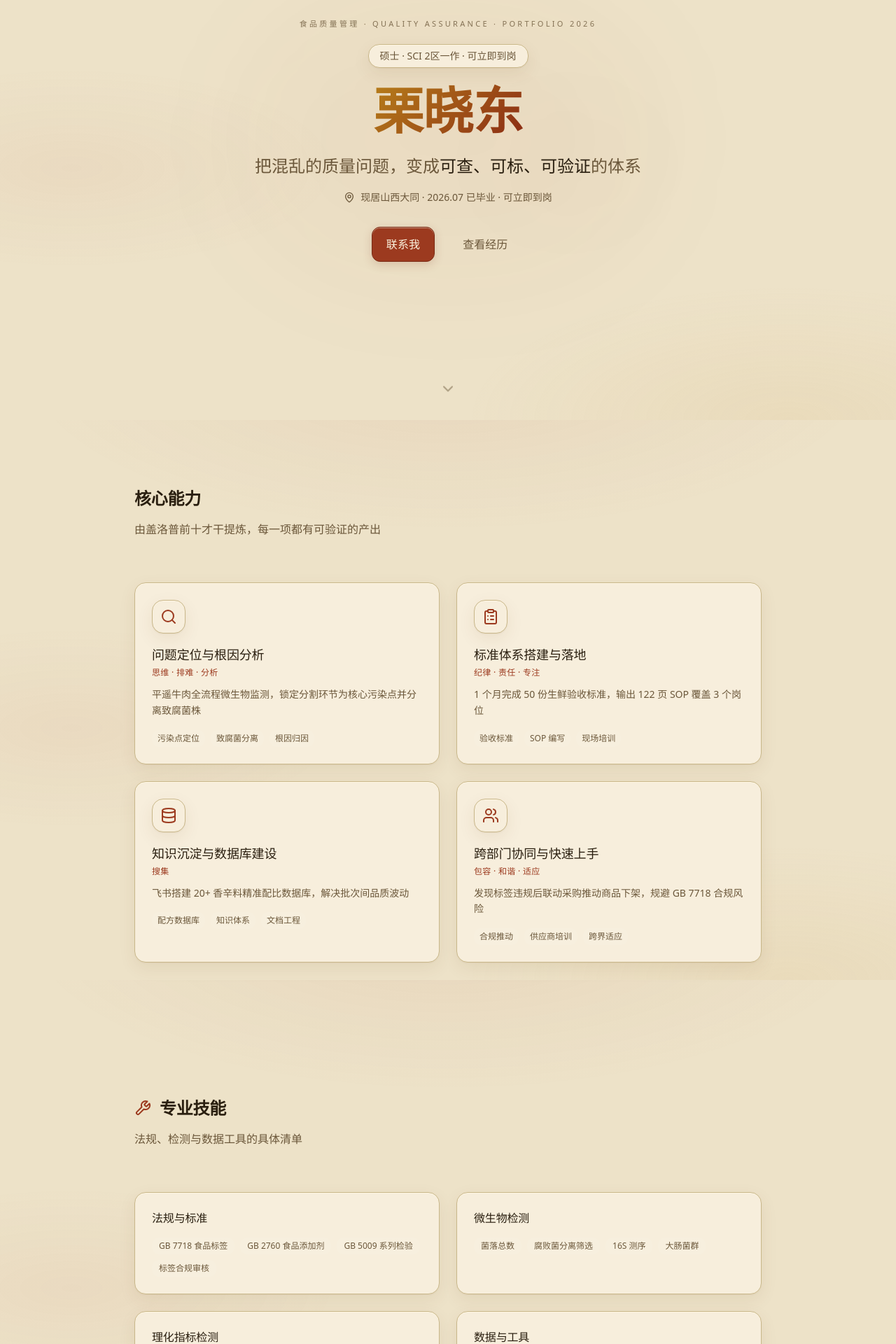
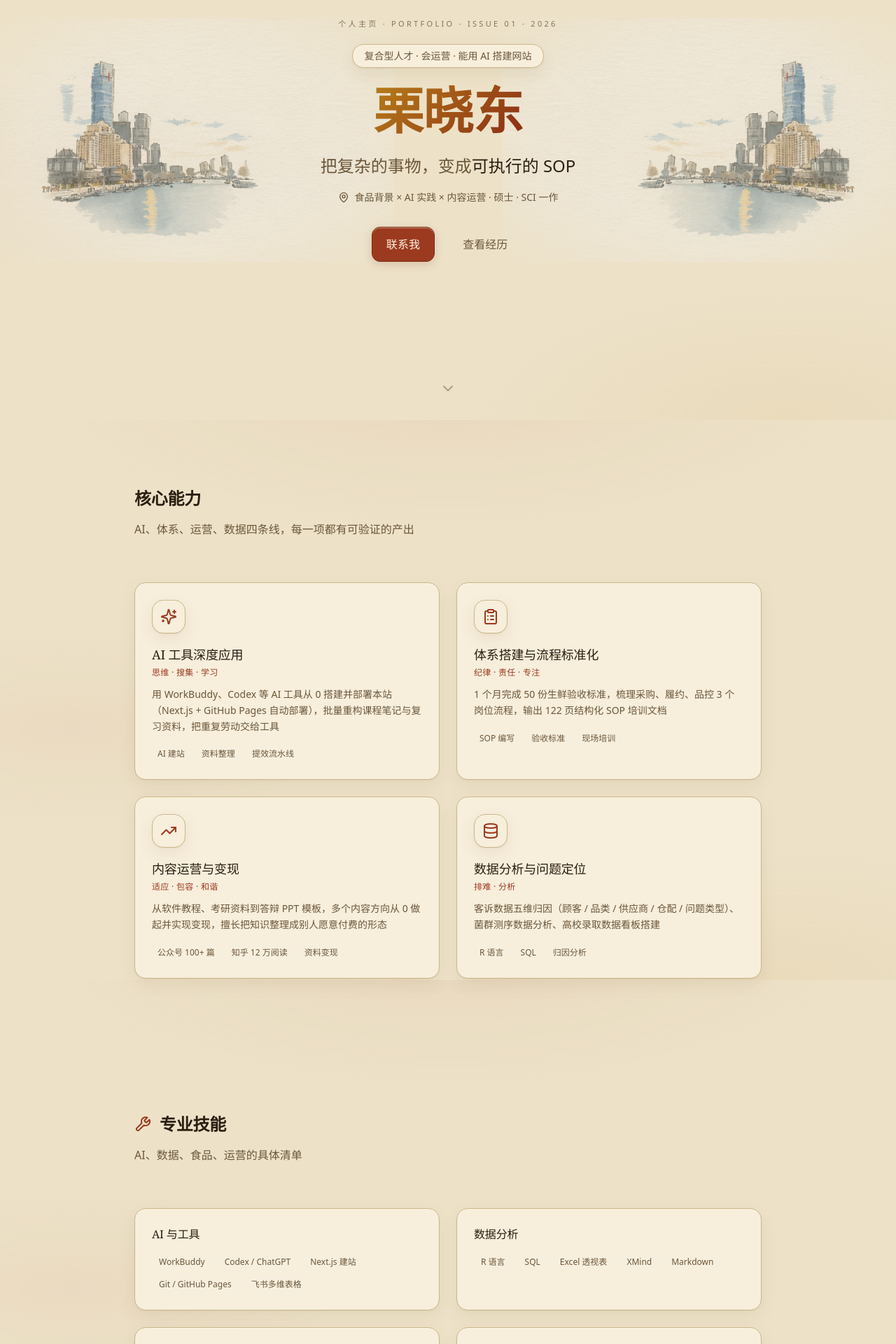
Before and after one commit to pw000123/pw000123.github.io, a Next.js app: page / in a window 1280 px wide. Shown: the part 200-2120 px from the top of the page at 70% size. Built offline with nearby package versions, Linux system fonts and the light colour scheme.

Commit message:
综合版主页：AI/运营/食品并列展示 + 水彩素描背景补白，移除求职意向

```diff
--- a/src/app/globals.css
+++ b/src/app/globals.css
@@ -135,6 +135,53 @@
 
 body {
   @apply font-sans antialiased;
+}
+
+/* ===== 素描水彩背景层：左右两侧各一幅，中间留白给内容 ===== */
+.sketch-backdrop {
+  position: fixed;
+  inset: 0;
+  z-index: -1;
+  pointer-events: none;
+  overflow: hidden;
+}
+
+.sketch-side {
+  position: absolute;
+  top: 50%;
+  width: min(44vw, 640px);
+  aspect-ratio: 1536 / 952;
+  background: url('/sketch-bg.png') center / contain no-repeat;
+  opacity: 0.75;
+  mix-blend-mode: multiply;
+  /* 用径向蒙版把图片边缘羽化进奶油底色，避免出现生硬的矩形边界 */
+  -webkit-mask-image: radial-gradient(
+    ellipse 72% 72% at 50% 50%,
+    #000 52%,
+    transparent 98%
+  );
+  mask-image: radial-gradient(
+    ellipse 72% 72% at 50% 50%,
+    #000 52%,
+    transparent 98%
+  );
+}
+
+.sketch-left {
+  left: 0;
+  transform: translateY(-50%);
+}
+
+.sketch-right {
+  right: 0;
+  transform: translateY(-50%) scaleX(-1);
+}
+
+/* 小屏（手机/窄平板）内容占满宽度，隐藏侧边素描避免干扰阅读 */
+@media (max-width: 900px) {
+  .sketch-side {
+    display: none;
+  }
 }
 
 /* ===== 杂志感排版默认：标题用衬线 ===== */
--- a/src/app/layout.tsx
+++ b/src/app/layout.tsx
@@ -3,27 +3,25 @@ import './globals.css';
 
 export const metadata: Metadata = {
   title: {
-    default: '栗晓东 | 食品质量管理',
+    default: '栗晓东 | 个人主页',
     template: '%s | 栗晓东',
   },
   description:
-    '食品质量管理硕士，SCI 2区一作。专注生鲜品控、标准体系搭建与微生物风险控制，把混乱的质量问题变成可查、可标、可验证的体系。',
+    '食品硕士，也是 AI 工具重度使用者与内容运营实践者：用 AI 搭网站、写教程、做数据看板，也做品控与标准体系。这里是我的经历合集。',
   keywords: [
     '栗晓东',
-    '食品质量管理',
-    '生鲜品控',
-    '食品安全',
-    'GB 7718',
-    'GB 2760',
-    '微生物检测',
+    '个人主页',
+    'AI 工具',
+    '内容运营',
+    '数据分析',
+    '食品质量',
     'SOP',
-    '山西农业大学',
   ],
   authors: [{ name: '栗晓东' }],
   openGraph: {
-    title: '栗晓东 | 食品质量管理',
+    title: '栗晓东 | 个人主页',
     description:
-      '食品质量管理硕士，SCI 2区一作。专注生鲜品控、标准体系搭建与微生物风险控制。',
+      '食品硕士 × AI 实践 × 内容运营：用 AI 把复杂事物变成可执行的 SOP。',
     locale: 'zh_CN',
     type: 'website',
   },
@@ -48,7 +46,14 @@ export default function RootLayout({
 }>) {
   return (
     <html lang="zh-CN">
-      <body className={`antialiased`}>{children}</body>
+      <body className={`antialiased`}>
+        {/* 素描水彩背景：左右各一幅（右侧为镜像），衬托中间内容 */}
+        <div aria-hidden className="sketch-backdrop">
+          <div className="sketch-side sketch-left" />
+          <div className="sketch-side sketch-right" />
+        </div>
+        {children}
+      </body>
     </html>
   );
 }
--- a/src/app/page.tsx
+++ b/src/app/page.tsx
@@ -10,12 +10,17 @@ import {
   Search,
   ClipboardList,
   Database,
-  Users,
+  Sparkles,
   Wrench,
   Briefcase,
+  TrendingUp,
   Microscope,
   GraduationCap,
   MapPin,
+  Globe,
+  PenLine,
+  Table2,
+  FileStack,
 } from 'lucide-react';
 
 // 复制到剪贴板的 Hook
@@ -35,7 +40,6 @@ function useCopyToClipboard() {
   return { copied, copy };
 }
 
-// 联系方式（求职版：只保留可被 HR 直接使用的入口）
 const contacts = [
   {
     type: 'email',
@@ -52,55 +56,59 @@ const contacts = [
   },
 ];
 
-// 核心能力：由盖洛普前十才干翻译而来
+// 核心能力：综合版（AI / 体系 / 运营 / 数据），由盖洛普前十才干翻译而来
 const abilities = [
   {
-    icon: Search,
-    title: '问题定位与根因分析',
-    talents: '思维 · 排难 · 分析',
-    highlights: ['污染点定位', '致腐菌分离', '根因归因'],
-    detail: '平遥牛肉全流程微生物监测，锁定分割环节为核心污染点并分离致腐菌株',
+    icon: Sparkles,
+    title: 'AI 工具深度应用',
+    talents: '思维 · 搜集 · 学习',
+    highlights: ['AI 建站', '资料整理', '提效流水线'],
+    detail:
+      '用 WorkBuddy、Codex 等 AI 工具从 0 搭建并部署本站（Next.js + GitHub Pages 自动部署），批量重构课程笔记与复习资料，把重复劳动交给工具',
   },
   {
     icon: ClipboardList,
-    title: '标准体系搭建与落地',
+    title: '体系搭建与流程标准化',
     talents: '纪律 · 责任 · 专注',
-    highlights: ['验收标准', 'SOP 编写', '现场培训'],
-    detail: '1 个月完成 50 份生鲜验收标准，输出 122 页 SOP 覆盖 3 个岗位',
+    highlights: ['SOP 编写', '验收标准', '现场培训'],
+    detail:
+      '1 个月完成 50 份生鲜验收标准，梳理采购、履约、品控 3 个岗位流程，输出 122 页结构化 SOP 培训文档',
+  },
+  {
+    icon: TrendingUp,
+    title: '内容运营与变现',
+    talents: '适应 · 包容 · 和谐',
+    highlights: ['公众号 100+ 篇', '知乎 12 万阅读', '资料变现'],
+    detail:
+      '从软件教程、考研资料到答辩 PPT 模板，多个内容方向从 0 做起并实现变现，擅长把知识整理成别人愿意付费的形态',
   },
   {
     icon: Database,
-    title: '知识沉淀与数据库建设',
-    talents: '搜集',
-    highlights: ['配方数据库', '知识体系', '文档工程'],
-    detail: '飞书搭建 20+ 香辛料精准配比数据库，解决批次间品质波动',
-  },
-  {
-    icon: Users,
-    title: '跨部门协同与快速上手',
-    talents: '包容 · 和谐 · 适应',
-    highlights: ['合规推动', '供应商培训', '跨界适应'],
-    detail: '发现标签违规后联动采购推动商品下架，规避 GB 7718 合规风险',
+    title: '数据分析与问题定位',
+    talents: '排难 · 分析',
+    highlights: ['R 语言', 'SQL', '归因分析'],
+    detail:
+      '客诉数据五维归因（顾客 / 品类 / 供应商 / 仓配 / 问题类型）、菌群测序数据分析、高校录取数据看板搭建',
   },
 ];
 
 // 专业技能
 const skillGroups = [
   {
-    title: '法规与标准',
-    items: ['GB 7718 食品标签', 'GB 2760 食品添加剂', 'GB 5009 系列检验', '标签合规审核'],
+    title: 'AI 与工具',
+    items: ['WorkBuddy', 'Codex / ChatGPT', 'Next.js 建站', 'Git / GitHub Pages', '飞书多维表格'],
   },
   {
-    title: '微生物检测',
-    items: ['菌落总数', '腐败菌分离筛选', '16S 测序', '大肠菌群'],
+    title: '数据分析',
+    items: ['R 语言', 'SQL', 'Excel 透视表', 'XMind', 'Markdown'],
   },
   {
-    title: '理化指标检测',
-    items: ['pH', 'TVB-N', 'TBARS', '盐度', '亚硝酸盐'],
+    title: '食品法规与检测',
+    items: ['GB 7718 标签', 'GB 2760 添加剂', 'GB 5009 检验', '微生物检测', '理化指标'],
   },
   {
-    title: '数据与工具',
-    items: ['R 语言', 'SQL', 'Excel 透视表', 'XMind', 'Markdown', '飞书'],
+    title: '内容与运营',
+    items: ['公众号排版', '知乎长文', '小红书', '资料整理', 'PPT 模板设计'],
   },
 ];
 
@@ -130,12 +138,40 @@ const experiences = [
   },
 ];
 
+// AI 与运营实践
+const practices = [
+  {
+    icon: Globe,
+    title: '用 AI 搭建并部署本站',
+    description:
+      'Next.js + Tailwind + GitHub Actions 自动部署，从设计、开发到上线全程 AI 协作完成——你正在看的这个网站就是作品之一。',
+  },
+  {
+    icon: PenLine,
+    title: '内容账号从 0 到变现',
+    description:
+      '公众号软件教程 100+ 篇；知乎回答最高 12 万阅读；小红书考研资料整理变现，答辩 PPT 模板售出 100+ 份。',
+  },
+  {
+    icon: Table2,
+    title: '数据资料产品化',
+    description:
+      '把高校食品学院近 6 年研究生录取数据整理为飞书多维表格看板；将零散课程资料重构为结构化笔记并售出。',
+  },
+  {
+    icon: FileStack,
+    title: 'AI 提效流水线',
+    description:
+      '用 AI 批量重构课程视频笔记、整理考研复习资料、辅助论文数据分析（R 语言 + 高通量测序），形成一套可复用的个人提效工作流。',
+  },
+];
+
 // 科研成果
 const researchHighlights = [
   { value: 'SCI 2区', label: '一作论文', detail: 'International Journal of Refrigeration' },
   { value: '1 篇', label: '中文核心', detail: '第一作者' },
   { value: '14 → 21 天', label: '4℃ 货架期', detail: '复合天然保鲜剂应用验证' },
-  { value: '分割环节', label: '核心污染点', detail: '全流程微生物监测定位' },
+  { value: 'R + 测序', label: '数据分析', detail: '菌群群落结构与显著性分析' },
 ];
 
 // 教育背景
@@ -202,7 +238,7 @@ export default function Home() {
           <div className="flex items-center gap-6 text-sm text-muted-foreground">
             <a href="#about" className="hover:text-foreground transition-colors">能力</a>
             <a href="#experience" className="hover:text-foreground transition-colors">经历</a>
-            <a href="#research" className="hover:text-foreground transition-colors">科研</a>
+            <a href="#practice" className="hover:text-foreground transition-colors">实践</a>
             <a href="#education" className="hover:text-foreground transition-colors">教育</a>
             <a href="#contact" className="hover:text-foreground transition-colors">联系</a>
           </div>
@@ -211,18 +247,13 @@ export default function Home() {
 
       {/* Hero 首屏 */}
       <section className="min-h-screen flex flex-col items-center justify-center px-6 relative">
-        <div className="absolute inset-0 overflow-hidden pointer-events-none">
-          <div className="absolute top-1/4 left-1/2 -translate-x-1/2 w-[600px] h-[400px] bg-primary/5 rounded-full blur-[100px] animate-pulse-soft" />
-          <div className="absolute bottom-1/3 right-1/4 w-[300px] h-[200px] bg-primary/3 rounded-full blur-[80px] animate-pulse-soft" style={{ animationDelay: '2s' }} />
-        </div>
-
         <div className="relative z-10 text-center animate-fade-up">
           <div className="mb-5 text-[11px] uppercase tracking-[0.3em] text-muted-foreground/80 font-sans">
-            食品质量管理 · Quality Assurance · Portfolio 2026
+            个人主页 · Portfolio · Issue 01 · 2026
           </div>
           <div className="mb-6">
             <span className="inline-block px-4 py-1.5 glass-panel rounded-full text-sm text-muted-foreground">
-              硕士 · SCI 2区一作 · 可立即到岗
+              复合型人才 · 会运营 · 能用 AI 搭建网站
             </span>
           </div>
 
@@ -231,14 +262,13 @@ export default function Home() {
           </h1>
 
           <p className="text-xl md:text-2xl text-muted-foreground mb-4 max-w-xl mx-auto leading-relaxed">
-            把混乱的质量问题，变成
-            <span className="text-foreground font-medium">可查、可标、可验证</span>
-            的体系
+            把复杂的事物，变成
+            <span className="text-foreground font-medium">可执行的 SOP</span>
           </p>
 
           <div className="flex items-center justify-center gap-2 text-sm text-muted-foreground mb-8">
             <MapPin className="w-4 h-4" />
-            <span>现居山西大同 · 2026.07 已毕业 · 可立即到岗</span>
+            <span>食品背景 × AI 实践 × 内容运营 · 硕士 · SCI 一作</span>
           </div>
 
           <div className="flex items-center justify-center gap-4">
@@ -267,7 +297,7 @@ export default function Home() {
         <div className="max-w-4xl mx-auto">
           <div className="scroll-reveal mb-16">
             <h2 className="text-2xl font-semibold mb-4">核心能力</h2>
-            <p className="text-muted-foreground">由盖洛普前十才干提炼，每一项都有可验证的产出</p>
+            <p className="text-muted-foreground">AI、体系、运营、数据四条线，每一项都有可验证的产出</p>
           </div>
 
           <div className="grid md:grid-cols-2 gap-6">
@@ -307,7 +337,7 @@ export default function Home() {
               <Wrench className="w-6 h-6 text-primary" />
               <h2 className="text-2xl font-semibold">专业技能</h2>
             </div>
-            <p className="text-muted-foreground">法规、检测与数据工具的具体清单</p>
+            <p className="text-muted-foreground">AI、数据、食品、运营的具体清单</p>
           </div>
 
           <div className="grid md:grid-cols-2 gap-6">
@@ -369,6 +399,37 @@ export default function Home() {
                     </li>
                   ))}
                 </ul>
+              </div>
+            ))}
+          </div>
+        </div>
+      </section>
+
+      {/* AI 与运营实践 */}
+      <section id="practice" className="py-24 px-6">
+        <div className="max-w-4xl mx-auto">
+          <div className="scroll-reveal mb-16">
+            <div className="flex items-center gap-3 mb-4">
+              <Sparkles className="w-6 h-6 text-primary" />
+              <h2 className="text-2xl font-semibold">AI 与运营实践</h2>
+            </div>
+            <p className="text-muted-foreground">课堂和实验室之外，我用 AI 和内容做了这些事</p>
+          </div>
+
+          <div className="grid md:grid-cols-2 gap-6">
+            {practices.map((item, index) => (
+              <div
+                key={item.title}
+                className="scroll-reveal glass-panel glass-glow rounded-2xl p-6"
+                style={{ animationDelay: `${index * 0.1}s` }}
+              >
+                <div className="flex items-center gap-3 mb-3">
+                  <div className="w-10 h-10 glass-panel rounded-xl flex items-center justify-center">
+                    <item.icon className="w-5 h-5 text-primary" />
+                  </div>
+                  <h3 className="text-base font-medium">{item.title}</h3>
+                </div>
+                <p className="text-sm text-muted-foreground leading-relaxed">{item.description}</p>
               </div>
             ))}
           </div>
@@ -451,7 +512,7 @@ export default function Home() {
         <div className="max-w-4xl mx-auto">
           <div className="scroll-reveal mb-16 text-center">
             <h2 className="text-2xl font-semibold mb-4">联系我</h2>
-            <p className="text-muted-foreground">求职ing，期待与你的交流</p>
+            <p className="text-muted-foreground">欢迎交流 AI 工具、内容运营或食品质量的任何话题</p>
           </div>
 
           <div className="scroll-reveal">
@@ -504,13 +565,14 @@ export default function Home() {
                 </div>
 
                 <div className="text-center md:text-left">
-                  <h3 className="text-lg font-medium mb-3">求职意向</h3>
+                  <h3 className="text-lg font-medium mb-3">关于我</h3>
                   <p className="text-sm text-muted-foreground leading-relaxed mb-4">
-                    食品质量管理、生鲜品控、食品安全合规、研发支持方向。
-                    现居山西大同，可立即到岗，接受出差与驻厂。
+                    食品硕士出身，但不止于食品：既做过品控与标准体系，也用 AI
+                    搭网站、写教程、做数据看板。相信把复杂事物拆解成可执行的
+                    SOP，是跨领域都管用的底层能力。
                   </p>
                   <div className="flex flex-wrap gap-2 justify-center md:justify-start">
-                    {['生鲜品控', '质量管理', '食品安全', '合规审核'].map((tag) => (
+                    {['AI 工具', '内容运营', '数据分析', '食品质量'].map((tag) => (
                       <span
                         key={tag}
                         className="text-xs px-2.5 py-1 rounded-md bg-white/5 text-muted-foreground"
```
Also changed, not shown: public/sketch-bg.png (added).
